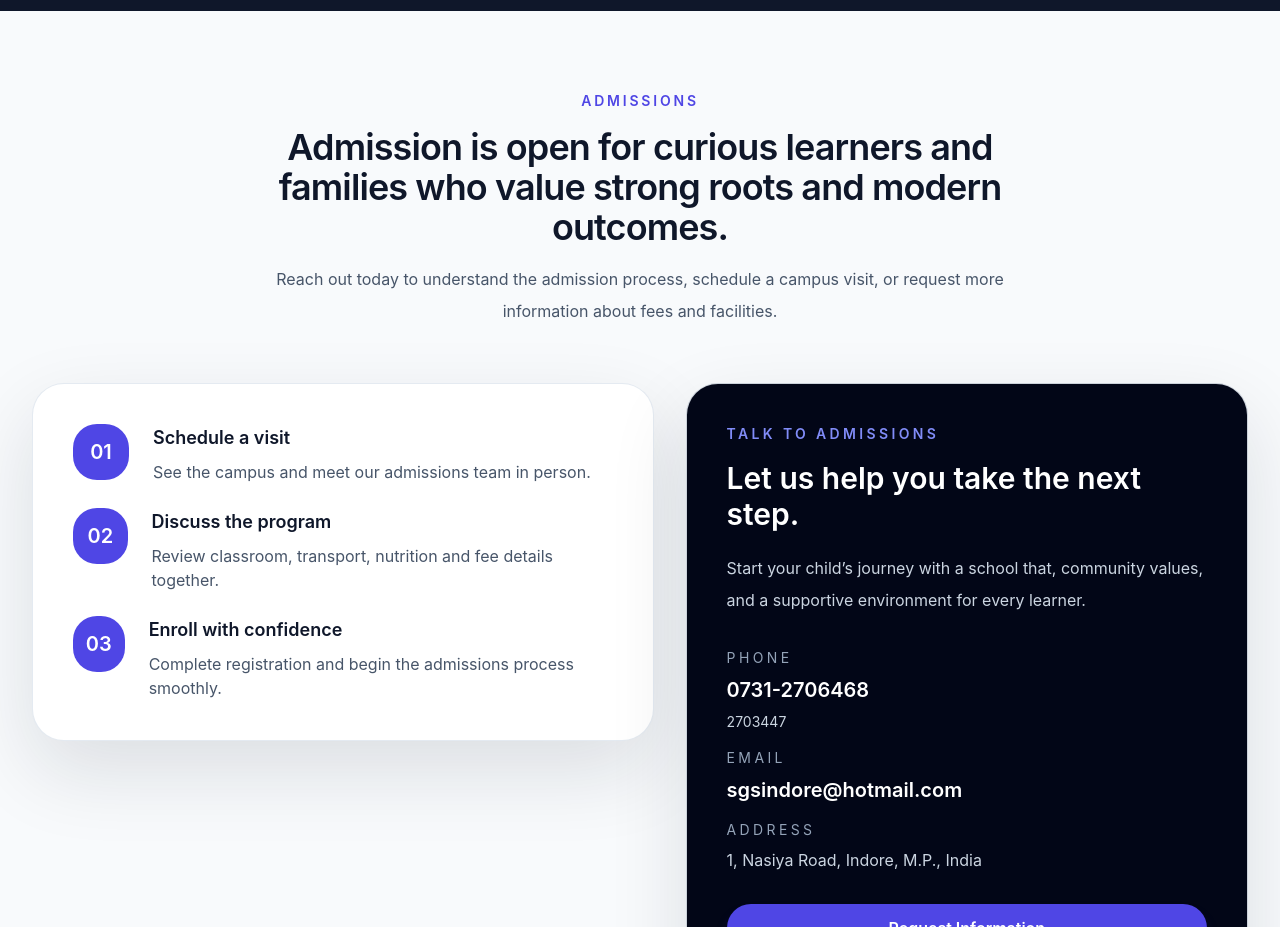
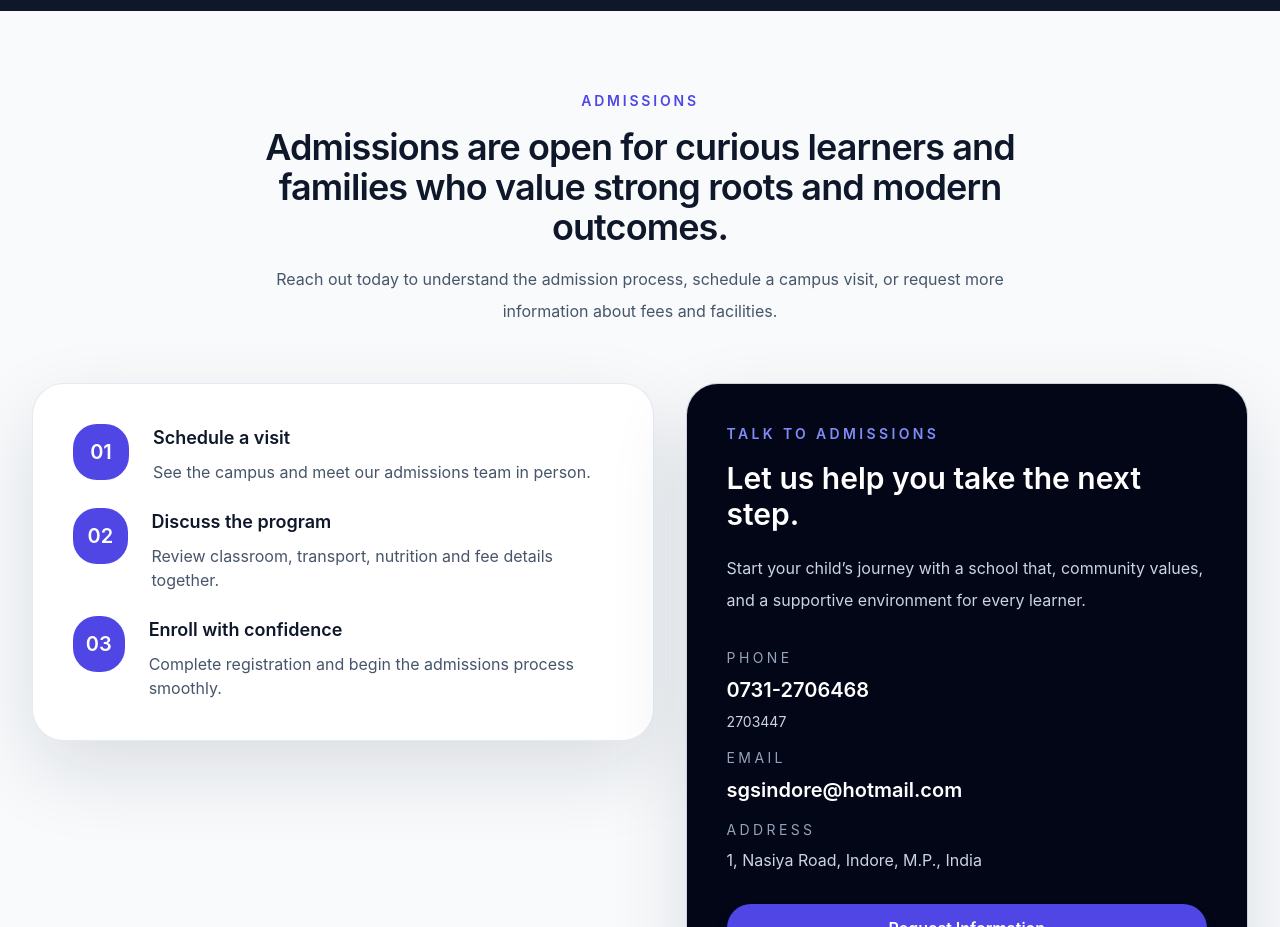
Before and after one commit to abhiydev/CMS_CMP_Gujarati_school, a React (Vite) app: page / in a window 1280 px wide. Shown: the part 6760-7687 px from the top of the page. Built offline with nearby package versions, Linux system fonts and the light colour scheme; no server answers; the database is empty.

Commit message:
Textual changes by client

```diff
--- a/src/pages/HomePage.jsx
+++ b/src/pages/HomePage.jsx
@@ -485,7 +485,7 @@ export default function HomePage() {
           <div className="mx-auto max-w-7xl px-6 lg:px-8">
             <SectionHeading
               eyebrow="Admissions"
-              title="Admission is open for curious learners and families who value strong roots and modern outcomes."
+              title="Admissions are open for curious learners and families who value strong roots and modern outcomes."
               description="Reach out today to understand the admission process, schedule a campus visit, or request more information about fees and facilities."
             />
             <div className="mt-14 grid gap-8 lg:grid-cols-[1.05fr_0.95fr] lg:items-start">
```
